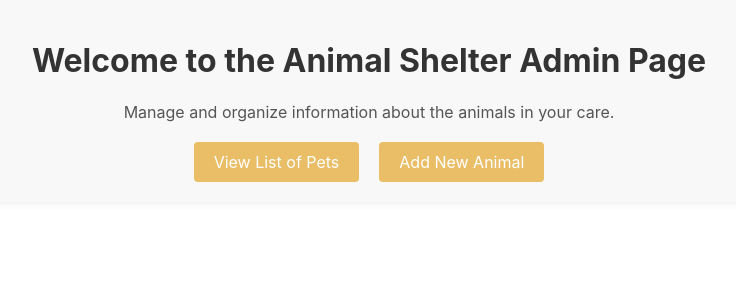
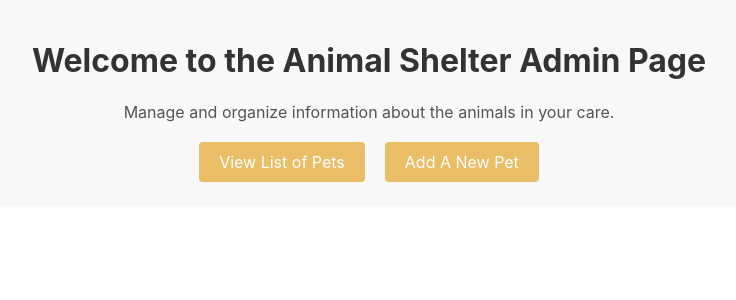
Before and after one commit to SuzSch/Animal_Shelter_FrontEnd_React, a React (Create React App) app: page / in a window 1280 px wide. Shown: the top 300 px of the page, without its empty margins (271-1007 px from the left). Built offline with nearby package versions, Linux system fonts and the light colour scheme.

Commit message:
WIP reusable form component, header and footer.

```diff
--- /dev/null
+++ b/src/Components/ReusableForm.js/ReusableForm.js
@@ -0,0 +1 @@
+import React from "react";
--- a/src/Pages/Home/Home.js
+++ b/src/Pages/Home/Home.js
@@ -14,8 +14,8 @@ const HomePage = () => {
           View List of Pets
         </Link>
 
-        <Link to="/add-animal" className="btn">
-          Add New Animal
+        <Link to="/add-pet" className="btn">
+          Add A New Pet
         </Link>
       </div>
     </div>
--- a/src/Pages/PetList/PetList.js
+++ b/src/Pages/PetList/PetList.js
@@ -24,6 +24,7 @@ const PetList = () => {
               <h3>{pet.name}</h3>
               <p>Breed: {pet.breed}</p>
               <p>Age: {pet.age} years</p>
+              {/* Other details yet to come */}
             </li>
           ))}
         </ul>
```
Also changed, not shown: src/Components/ReusableForm.js/ReusableForm.css (added).
